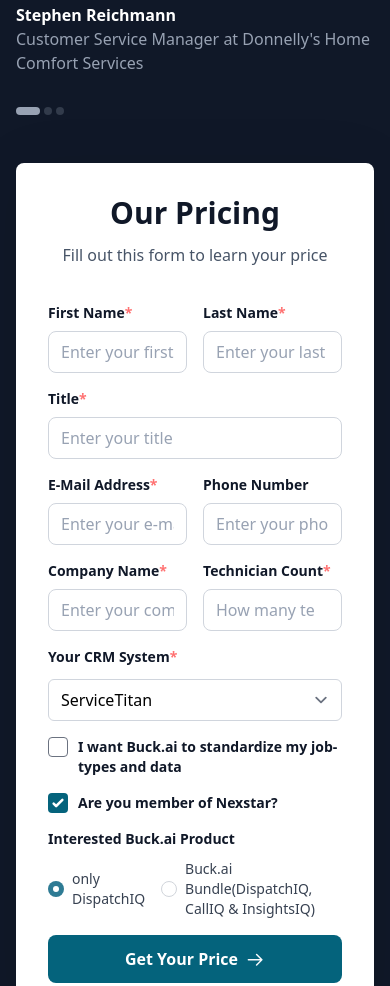
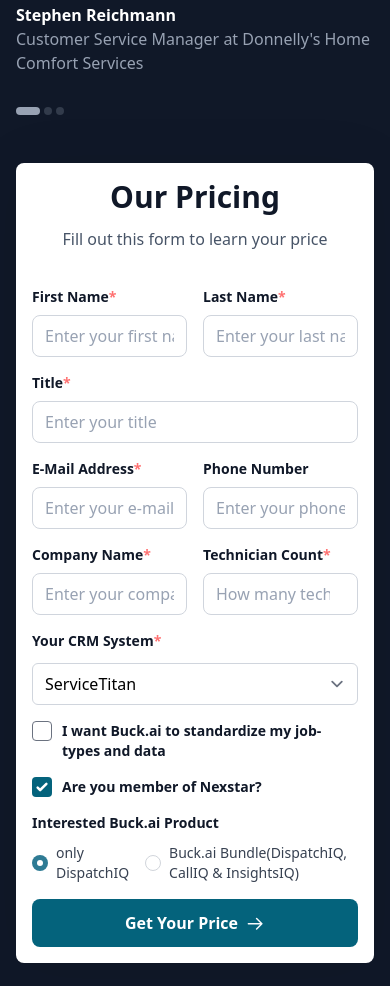
Before and after one commit to buck-ai/landing-v3, a website: page index.html in a window 390 px wide. Shown: the part 4153-5139 px from the top of the page. Drawn offline with Linux system fonts and the light colour scheme; a web font is replaced by a local one.

Commit message:
mobile fix 4

```diff
--- a/index.html
+++ b/index.html
@@ -260,7 +260,7 @@
         </section>
       </section>
 
-      <section id="pricing-form" class="bg-white w-full lg:w-5/12 rounded-lg shadow-pricing-form p-8 flex flex-col gap-9">
+      <section id="pricing-form" class="bg-white w-full lg:w-5/12 rounded-lg shadow-pricing-form p-4 lg:p-8 flex flex-col gap-9">
         <section class="flex flex-col gap-3 text-center">
           <h3>Our Pricing</h3>
           <p class="text-greyscale-600">Fill out this form to learn your price</p>
```
Also changed, not shown: style.css.
